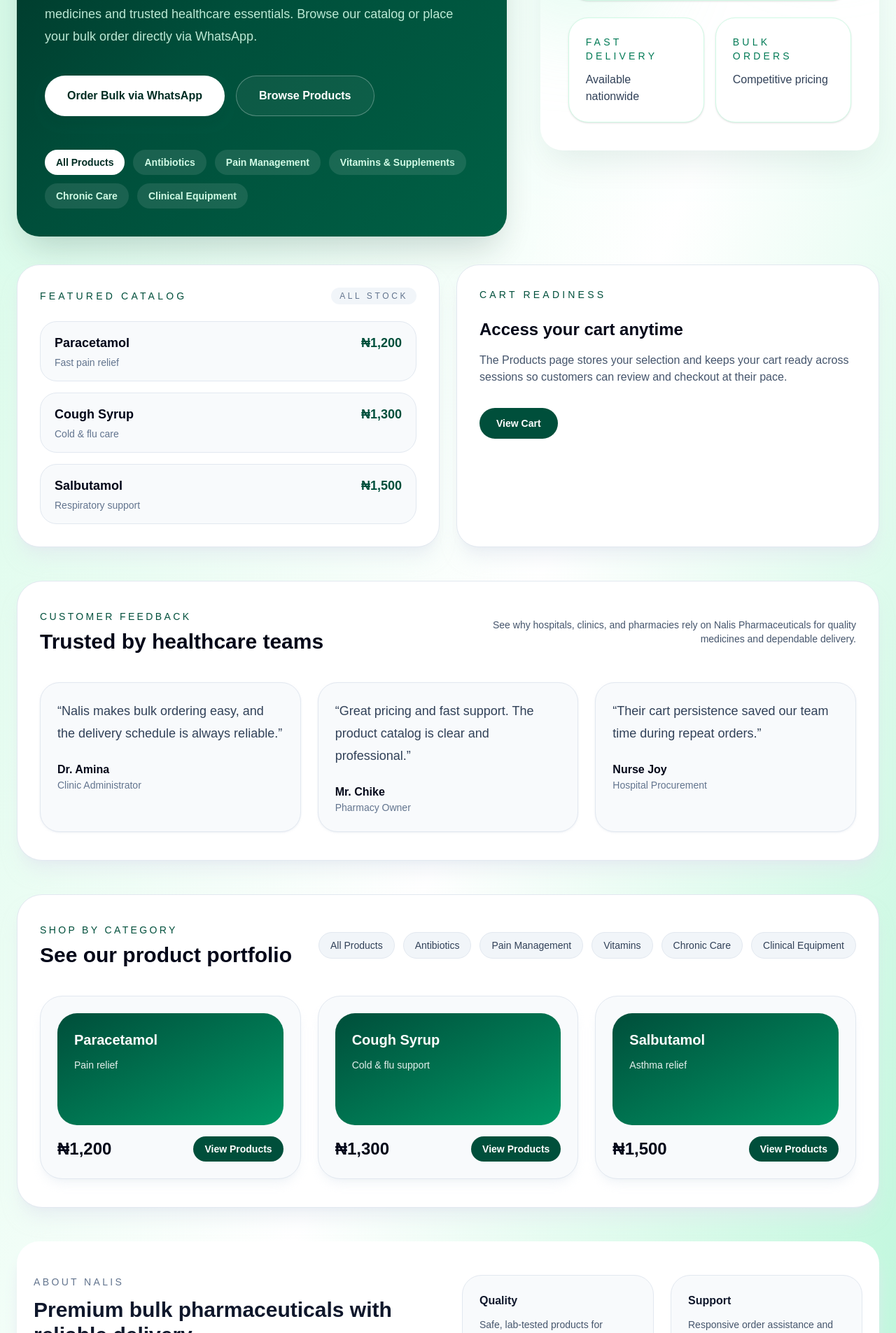
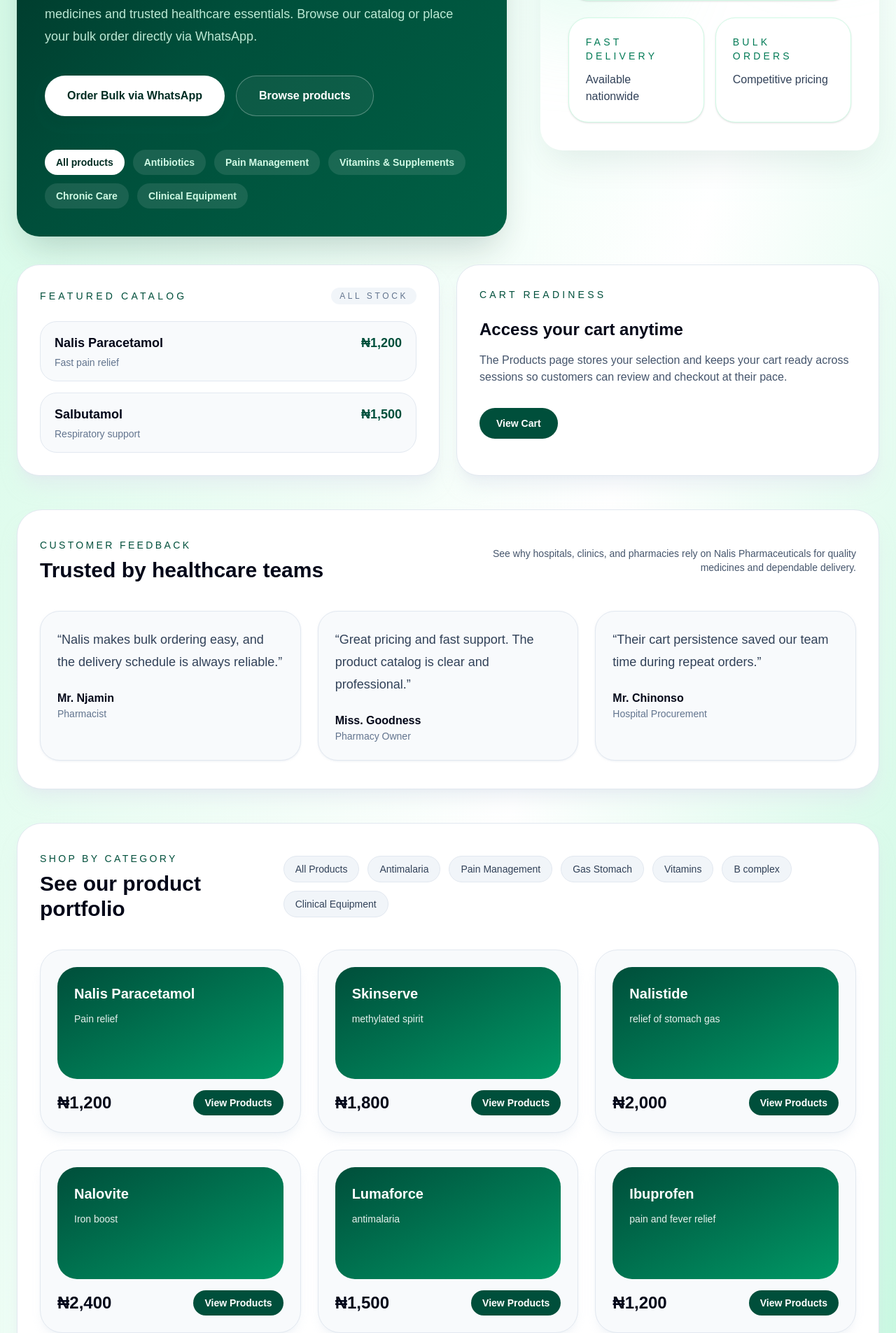
Before and after one commit to goodnesslazarus/nalis-pharmaceuticals, a Next.js app: page / in a window 1280 px wide. Shown: the part 535-2440 px from the top of the page at 70% size. Built offline with nearby package versions, Linux system fonts and the light colour scheme.

Commit message:
Fix homepage product routes and redirects

```diff
--- a/src/app/page.js
+++ b/src/app/page.js
@@ -16,11 +16,11 @@
           </div>
           <div className="flex flex-wrap items-center gap-4 text-sm font-medium text-slate-700">
             <a href="#home" className="transition hover:text-emerald-900">Home</a>
-            <Link href="/Products" className="border-b-2 border-emerald-900 pb-1 text-emerald-900 transition hover:text-emerald-900">Products</Link>
+            <Link href="/products" className="border-b-2 border-emerald-900 pb-1 text-emerald-900 transition hover:text-emerald-900">Products</Link>
             <a href="#about" className="transition hover:text-emerald-900">About Us</a>
             <a href="#contact" className="transition hover:text-emerald-900">Contact</a>
             <Link
-              href="/Products/cart"
+              href="/products/cart"
               className="inline-flex items-center rounded-full bg-emerald-900 px-4 py-2 text-sm font-semibold text-white shadow-md shadow-emerald-700/30 transition hover:bg-emerald-800"
             >
               Cart {itemCount > 0 ? `(${itemCount})` : "(0)"}
@@ -49,14 +49,14 @@
                 Order Bulk via WhatsApp
               </a>
               <Link
-                href="/Products"
+                href="/products"
                 className="inline-flex items-center justify-center rounded-full border border-white/30 bg-white/5 px-8 py-4 text-base font-semibold text-white transition hover:bg-white/10"
               >
-                Browse Products
+                Browse products
               </Link>
             </div>
             <div className="mt-12 flex flex-wrap gap-3">
-              {['All Products', 'Antibiotics', 'Pain Management', 'Vitamins & Supplements', 'Chronic Care', 'Clinical Equipment'].map((label, index) => (
+              {['All products', 'Antibiotics', 'Pain Management', 'Vitamins & Supplements', 'Chronic Care', 'Clinical Equipment'].map((label, index) => (
                 <span
                   key={label}
                   className={`rounded-full px-4 py-2 text-sm font-semibold ${index === 0 ? 'bg-white text-emerald-950' : 'bg-white/10 text-emerald-100'}`}
@@ -100,8 +100,7 @@
               </div>
               <div className="grid gap-4">
                 {[
-                  { title: "Paracetamol", subtitle: "Fast pain relief", price: "₦1,200" },
-                  { title: "Cough Syrup", subtitle: "Cold & flu care", price: "₦1,300" },
+                  { title: "Nalis Paracetamol", subtitle: "Fast pain relief", price: "₦1,200" },
                   { title: "Salbutamol", subtitle: "Respiratory support", price: "₦1,500" },
                 ].map((item) => (
                   <div key={item.title} className="rounded-3xl border border-slate-200 bg-slate-50 px-5 py-4">
@@ -123,7 +122,7 @@
               <p className="mt-4 text-slate-600">
                 The Products page stores your selection and keeps your cart ready across sessions so customers can review and checkout at their pace.
               </p>
-              <Link href="/Products/cart" className="mt-8 inline-flex items-center rounded-full bg-emerald-900 px-6 py-3 text-sm font-semibold text-white transition hover:bg-emerald-800">
+              <Link href="/products/cart" className="mt-8 inline-flex items-center rounded-full bg-emerald-900 px-6 py-3 text-sm font-semibold text-white transition hover:bg-emerald-800">
                 View Cart
               </Link>
             </div>
@@ -143,17 +142,17 @@
           <div className="mt-10 grid gap-6 md:grid-cols-3">
             {[
               {
-                name: 'Dr. Amina',
-                role: 'Clinic Administrator',
+                name: 'Mr. Njamin',
+                role: 'Pharmacist',
                 quote: 'Nalis makes bulk ordering easy, and the delivery schedule is always reliable.',
               },
               {
-                name: 'Mr. Chike',
+                name: 'Miss. Goodness',
                 role: 'Pharmacy Owner',
                 quote: 'Great pricing and fast support. The product catalog is clear and professional.',
               },
               {
-                name: 'Nurse Joy',
+                name: 'Mr. Chinonso',
                 role: 'Hospital Procurement',
                 quote: 'Their cart persistence saved our team time during repeat orders.',
               },
@@ -176,7 +175,7 @@
               <h2 className="mt-2 text-3xl font-semibold text-slate-950">See our product portfolio</h2>
             </div>
             <div className="flex flex-wrap gap-3">
-              {['All Products', 'Antibiotics', 'Pain Management', 'Vitamins', 'Chronic Care', 'Clinical Equipment'].map((label) => (
+              {['All Products', 'Antimalaria', 'Pain Management', 'Gas Stomach', 'Vitamins', 'B complex', 'Clinical Equipment'].map((label) => (
                 <span key={label} className="rounded-full border border-slate-200 bg-slate-100 px-4 py-2 text-sm text-slate-700">
                   {label}
                 </span>
@@ -186,9 +185,14 @@
 
           <div className="mt-10 grid gap-6 md:grid-cols-3">
             {[
-              { title: 'Paracetamol', subtitle: 'Pain relief', price: '₦1,200', accent: 'bg-gradient-to-br from-emerald-900 to-emerald-600' },
-              { title: 'Cough Syrup', subtitle: 'Cold & flu support', price: '₦1,300', accent: 'bg-gradient-to-br from-emerald-900 to-emerald-600' },
-              { title: 'Salbutamol', subtitle: 'Asthma relief', price: '₦1,500', accent: 'bg-gradient-to-br from-emerald-900 to-emerald-600' },
+              { title: 'Nalis Paracetamol', subtitle: 'Pain relief', price: '₦1,200', accent: 'bg-gradient-to-br from-emerald-900 to-emerald-600' },
+              { title: 'Skinserve', subtitle: 'methylated spirit', price: '₦1,800', accent: 'bg-gradient-to-br from-emerald-900 to-emerald-600' },
+              { title: 'Nalistide', subtitle: 'relief of stomach gas', price: '₦2,000', accent: 'bg-gradient-to-br from-emerald-900 to-emerald-600' },
+              { title: 'Nalovite', subtitle: 'Iron boost', price: '₦2,400', accent: 'bg-gradient-to-br from-emerald-900 to-emerald-600' },
+              { title: 'Lumaforce', subtitle: 'antimalaria', price: '₦1,500', accent: 'bg-gradient-to-br from-emerald-900 to-emerald-600' },
+              { title: 'Ibuprofen', subtitle: 'pain and fever relief', price: '₦1,200', accent: 'bg-gradient-to-br from-emerald-900 to-emerald-600' },
+              { title: 'Nalis vitamin C', subtitle: 'vitamin C syrup', price: '₦1,100', accent: 'bg-gradient-to-br from-emerald-900 to-emerald-600' },
+              { title: 'Salbutamol', subtitle: 'Asthma relief', price: '₦1,200', accent: 'bg-gradient-to-br from-emerald-900 to-emerald-600' },
             ].map((item) => (
               <div key={item.title} className="rounded-[32px] border border-slate-200 bg-slate-50 p-6 shadow-lg shadow-slate-200/40">
                 <div className={`mb-4 h-40 rounded-[28px] p-6 text-white ${item.accent}`}>
@@ -197,7 +201,7 @@
                 </div>
                 <div className="flex items-center justify-between gap-4">
                   <p className="text-2xl font-semibold text-slate-950">{item.price}</p>
-                  <Link href="/Products" className="inline-flex items-center justify-center rounded-full bg-emerald-900 px-4 py-2 text-sm font-semibold text-white transition hover:bg-emerald-800">
+                  <Link href="/products" className="inline-flex items-center justify-center rounded-full bg-emerald-900 px-4 py-2 text-sm font-semibold text-white transition hover:bg-emerald-800">
                     View Products
                   </Link>
                 </div>
@@ -272,14 +276,14 @@
                   <p className="text-sm uppercase tracking-[0.24em] text-slate-500">Company</p>
                   <ul className="mt-4 space-y-3 text-sm text-slate-600">
                     <li><a href="#about" className="transition hover:text-emerald-900">About</a></li>
-                    <li><Link href="/Products" className="transition hover:text-emerald-900">Products</Link></li>
+                    <li><Link href="/products" className="transition hover:text-emerald-900">Products</Link></li>
                     <li><a href="#contact" className="transition hover:text-emerald-900">Contact</a></li>
                   </ul>
                 </div>
                 <div>
                   <p className="text-sm uppercase tracking-[0.24em] text-slate-500">Resources</p>
                   <ul className="mt-4 space-y-3 text-sm text-slate-600">
-                    <li><Link href="/Products/cart" className="transition hover:text-emerald-900">View Cart</Link></li>
+                    <li><Link href="/products/cart" className="transition hover:text-emerald-900">View Cart</Link></li>
                     <li><a href="#products" className="transition hover:text-emerald-900">Catalog</a></li>
                     <li><a href="#home" className="transition hover:text-emerald-900">Top</a></li>
                   </ul>
--- a/src/app/products/cart/page.js
+++ b/src/app/products/cart/page.js
@@ -18,7 +18,7 @@
             </p>
           </div>
           <Link
-            href="/Products"
+            href="/products"
             className="inline-flex items-center justify-center rounded-3xl bg-slate-900 px-6 py-3 text-sm font-semibold text-white transition hover:bg-slate-800"
           >
             Back to Catalog
@@ -106,7 +106,7 @@
                 <p className="text-lg font-semibold text-slate-900">Your cart is empty</p>
                 <p className="mt-4 text-slate-600">Add products from the catalog and they will stay saved until you clear them.</p>
                 <Link
-                  href="/Products"
+                  href="/products"
                   className="mt-8 inline-flex rounded-3xl bg-blue-700 px-6 py-3 text-sm font-semibold text-white transition hover:bg-blue-800"
                 >
                   Browse Products
--- a/src/app/products/page.js
+++ b/src/app/products/page.js
@@ -10,7 +10,7 @@
     price: "₦1,000",
     image: "/Products/Nalis Paracetamol.png",
     description: "Paracetamol syrup for pain and fever relief.",
-    category: "Pain Management",
+    category: "Pain relief",
   },
   {
     name: "Nalis Vitamin C",
@@ -23,15 +23,15 @@
     name: "Nalistide 200ml",
     price: "₦2,000",
     image: "/Products/Nalistide 200ml.png",
-    description: "Antibiotic syrup for infections.",
-    category: "Antibiotics",
+    description: "Antacid syrup for stomach gas and indigestion.",
+    category: "relief stomach gas",
   },
   {
     name: "Lumaforce Tablet x6",
     price: "₦1,500",
     image: "/Products/Lumaforce.png",
     description: "Antimalarial tablet pack.",
-    category: "Antimalarial",
+    category: "Antimalaria",
   },
   {
     name: "Ibuprofen 100ml",
@@ -166,7 +166,7 @@
           </div>
           <div className="flex flex-wrap items-center gap-4">
             <Link
-              href="/Products/cart"
+              href="/products/cart"
               className="inline-flex items-center justify-center rounded-3xl bg-blue-700 px-6 py-3 text-sm font-semibold text-white transition hover:bg-blue-800"
             >
               View Cart ({itemCount})
@@ -216,7 +216,7 @@
                               Add to Cart
                             </button>
                             <Link
-                              href="/Products/cart"
+                              href="/products/cart"
                               className="rounded-3xl border border-slate-200 bg-slate-50 px-4 py-3 text-sm font-semibold text-slate-900 transition hover:bg-slate-100"
                             >
                               View Cart
--- /dev/null
+++ b/src/middleware.js
@@ -0,0 +1,12 @@
+import { NextResponse } from 'next/server';
+
+export function middleware(request) {
+  const { pathname } = request.nextUrl;
+
+  if (pathname === '/Products' || pathname === '/Products/cart' || pathname.startsWith('/Products/')) {
+    const normalizedPath = pathname.replace(/^\/Products(\/|$)/i, '/products$1');
+    return NextResponse.redirect(new URL(normalizedPath, request.url), 308);
+  }
+
+  return NextResponse.next();
+}
```
